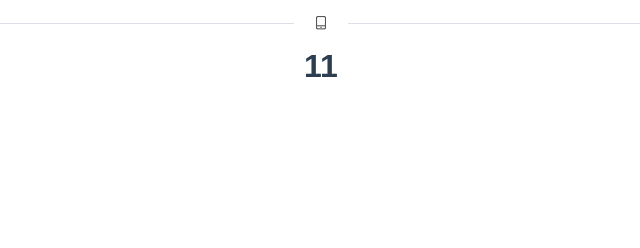
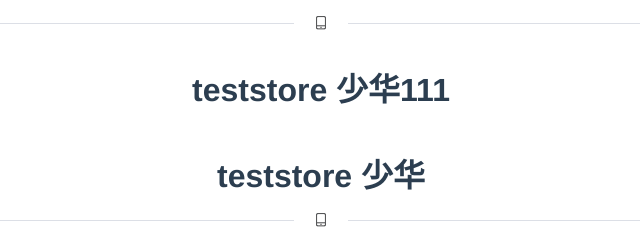
Before and after one commit to suiliuxunying/viwe_0112, a Vue app: page /a in a window 1280 px wide. Shown: the part 883-1131 px from the top of the page, without its empty margins (319-959 px from the left). Before the commit the page ends 990 px from the top, so only its background shows below. Built offline with nearby package versions, Linux system fonts and the light colour scheme.

Commit message:
实现的vuex的测试

```diff
--- a/src/App.vue
+++ b/src/App.vue
@@ -1,7 +1,7 @@
 <template>
   <div id="app">
     <router-view/>
-    <h1>11</h1>
+    <food>为了确定页面正常加载 开发结束记得删</food>
   </div>
 </template>
 
--- a/src/components/HelloWorld.vue
+++ b/src/components/HelloWorld.vue
@@ -45,15 +45,18 @@
 
     <AxiosTest></AxiosTest>
     <AxiosPackage/>
+    <StoreTest/>
   </div>
 </template>
 
 <script>
+import StoreTest from '../test/StoreTest'
 import AxiosTest from '../test/AxiosTest.vue'
 import AxiosPackage from '../test/AxiosPackageTest'
 export default {
   name: 'HelloWorld',
   components: {
+    StoreTest,
     AxiosTest,
     AxiosPackage
   },
--- a/src/router/index.js
+++ b/src/router/index.js
@@ -7,6 +7,11 @@ Vue.use(Router)
 export default new Router({
   mode: 'history',
   routes: [
+    {
+      // 其实应该到主页，但是还没有主页 也没有token认证
+      path: '/',
+      redirect: '/View/Login'
+    },
     {
       path: '/a',
       name: 'HelloWorld',
--- /dev/null
+++ b/src/store/getters.js
@@ -0,0 +1,17 @@
+// 变量重命名，方便使用吧
+const getters = {
+  // sidebar: state => state.app.sidebar,
+  // size: state => state.app.size,
+  // device: state => state.app.device,
+  // visitedViews: state => state.tagsView.visitedViews,
+  // cachedViews: state => state.tagsView.cachedViews,
+  // token: state => state.user.token,
+  // avatar: state => state.user.avatar,
+  // name: state => state.user.name,
+  // introduction: state => state.user.introduction,
+  // roles: state => state.user.roles,
+  // permission_routes: state => state.permission.routes,
+  // errorLogs: state => state.errorLog.logs
+  nameString: state => state.test.name + '111'
+}
+export default getters
--- /dev/null
+++ b/src/store/index.js
@@ -0,0 +1,25 @@
+import Vue from 'vue'
+import Vuex from 'vuex'
+import getters from './getters'
+
+// https://webpack.js.org/guides/dependency-management/#requirecontext
+const modulesFiles = require.context('./modules', true, /\.js$/)
+
+// you do not need `import app from './modules/app'`
+// it will auto require all vuex module from modules file
+const modules = modulesFiles.keys().reduce((modules, modulePath) => {
+  // set './app.js' => 'app'
+  const moduleName = modulePath.replace(/^\.\/(.*)\.\w+$/, '$1')
+  const value = modulesFiles(modulePath)
+  modules[moduleName] = value.default
+  return modules
+}, {})
+
+Vue.use(Vuex)
+
+const store = new Vuex.Store({
+  modules,
+  getters
+})
+
+export default store
--- /dev/null
+++ b/src/store/modules/test.js
@@ -0,0 +1,52 @@
+const state = {
+  name: 'teststore 少华'
+}
+// getters直接导出失败还在在getters.js里面写吧
+// const getters = {
+//   nameString (state) {
+//     return `${state.test.name} `
+//   }
+// }
+const mutations = {
+  //   SET_TOKEN: (state, token) => {
+  //     state.token = token
+  //   },
+  //   SET_INTRODUCTION: (state, introduction) => {
+  //     state.introduction = introduction
+  //   },
+  //   SET_NAME: (state, name) => {
+  //     state.name = name
+  //   },
+  //   SET_AVATAR: (state, avatar) => {
+  //     state.avatar = avatar
+  //   },
+  //   SET_ROLES: (state, roles) => {
+  //     state.roles = roles
+  //   }
+}
+
+const actions = {
+  //   // user login
+  //   login ({ commit }, userInfo) {
+  //     const { username, password } = userInfo
+  //     return new Promise((resolve, reject) => {
+  //       login({ username: username.trim(), password: password }).then(response => {
+  //         const { data } = response
+  //         commit('SET_TOKEN', data.token)
+  //         setToken(data.token)
+  //         resolve()
+  //       }).catch(error => {
+  //         reject(error)
+  //       })
+  //     })
+  //   },
+
+}
+
+export default {
+  //   namespaced: true, //应该是分模块避免同名 用的
+  state,
+  //   getters,
+  mutations,
+  actions
+}
--- /dev/null
+++ b/src/store/modules/user.js
@@ -0,0 +1,132 @@
+const state = {
+//   token: getToken(),
+//   name: '',
+//   avatar: '',
+//   introduction: '',
+//   roles: []
+}
+
+const mutations = {
+//   SET_TOKEN: (state, token) => {
+//     state.token = token
+//   },
+//   SET_INTRODUCTION: (state, introduction) => {
+//     state.introduction = introduction
+//   },
+//   SET_NAME: (state, name) => {
+//     state.name = name
+//   },
+//   SET_AVATAR: (state, avatar) => {
+//     state.avatar = avatar
+//   },
+//   SET_ROLES: (state, roles) => {
+//     state.roles = roles
+//   }
+}
+
+const actions = {
+//   // user login
+//   login ({ commit }, userInfo) {
+//     const { username, password } = userInfo
+//     return new Promise((resolve, reject) => {
+//       login({ username: username.trim(), password: password }).then(response => {
+//         const { data } = response
+//         commit('SET_TOKEN', data.token)
+//         setToken(data.token)
+//         resolve()
+//       }).catch(error => {
+//         reject(error)
+//       })
+//     })
+//   },
+
+  //   // get user info
+  //   getInfo ({ commit, state }) {
+  //     return new Promise((resolve, reject) => {
+  //       getInfo(state.token).then(response => {
+  //         const { data } = response
+
+  //         if (!data) {
+  //           reject('Verification failed, please Login again.')
+  //         }
+
+  //         const { roles, name, avatar, introduction } = data
+
+  //         // roles must be a non-empty array
+  //         if (!roles || roles.length <= 0) {
+  //           reject('getInfo: roles must be a non-null array!')
+  //         }
+
+  //         commit('SET_ROLES', roles)
+  //         commit('SET_NAME', name)
+  //         commit('SET_AVATAR', avatar)
+  //         commit('SET_INTRODUCTION', introduction)
+  //         resolve(data)
+  //       }).catch(error => {
+  //         reject(error)
+  //       })
+  //     })
+  //   },
+
+  //   // user logout
+  //   logout ({ commit, state, dispatch }) {
+  //     return new Promise((resolve, reject) => {
+  //       logout(state.token).then(() => {
+  //         commit('SET_TOKEN', '')
+  //         commit('SET_ROLES', [])
+  //         removeToken()
+  //         resetRouter()
+
+  //         // reset visited views and cached views
+  //         // to fixed https://github.com/PanJiaChen/vue-element-admin/issues/2485
+  //         dispatch('tagsView/delAllViews', null, { root: true })
+
+  //         resolve()
+  //       }).catch(error => {
+  //         reject(error)
+  //       })
+  //     })
+  //   },
+
+  //   // remove token
+  //   resetToken ({ commit }) {
+  //     return new Promise(resolve => {
+  //       commit('SET_TOKEN', '')
+  //       commit('SET_ROLES', [])
+  //       removeToken()
+  //       resolve()
+  //     })
+  //   },
+
+  //   // dynamically modify permissions
+  //   changeRoles ({ commit, dispatch }, role) {
+  //     return new Promise(async resolve => {
+  //       const token = role + '-token'
+
+  //       commit('SET_TOKEN', token)
+  //       setToken(token)
+
+  //       const { roles } = await dispatch('getInfo')
+
+  //       resetRouter()
+
+  //       // generate accessible routes map based on roles
+  //       const accessRoutes = await dispatch('permission/generateRoutes', roles, { root: true })
+
+  //       // dynamically add accessible routes
+  //       router.addRoutes(accessRoutes)
+
+  //       // reset visited views and cached views
+  //       dispatch('tagsView/delAllViews', null, { root: true })
+
+//       resolve()
+//     })
+//   }
+}
+
+export default {
+//   namespaced: true, //应该是分模块避免同名 用的
+  state,
+  mutations,
+  actions
+}
--- /dev/null
+++ b/src/test/StoreTest.vue
@@ -0,0 +1,51 @@
+<template>
+ <div class="hello">
+     <h1>{{storeGetter}}</h1>
+    <h1>{{StoreName}}</h1>
+    <el-divider><i class="el-icon-mobile-phone"></i></el-divider>
+  </div>
+</template>
+
+<script>
+export default {
+  // 改名字
+  name: 'StoreTest',
+  props: {
+    // msg: String
+  },
+  data () {
+    return {
+      Data: {
+        msg: '1',
+        state: 1
+      }
+    }
+  },
+  computed: {
+    StoreName () {
+      return this.$store.state.test.name
+    },
+    storeGetter () {
+      return this.$store.getters.nameString
+    }
+  },
+  mounted () {
+    console.log(this.$store)
+  },
+  methods: {
+    test (data) {
+      alert('submit!')
+      console.log(data)
+    }
+  }
+}
+</script>
+
+<!-- Add "scoped" attribute to limit CSS to this component only -->
+<style scoped>
+
+h1 {
+  margin: 40px 0 0;
+}
+
+</style>
```
Also changed, not shown: src/main.js (+8 -4 lines), src/utils/request.js (+4 -5 lines).
